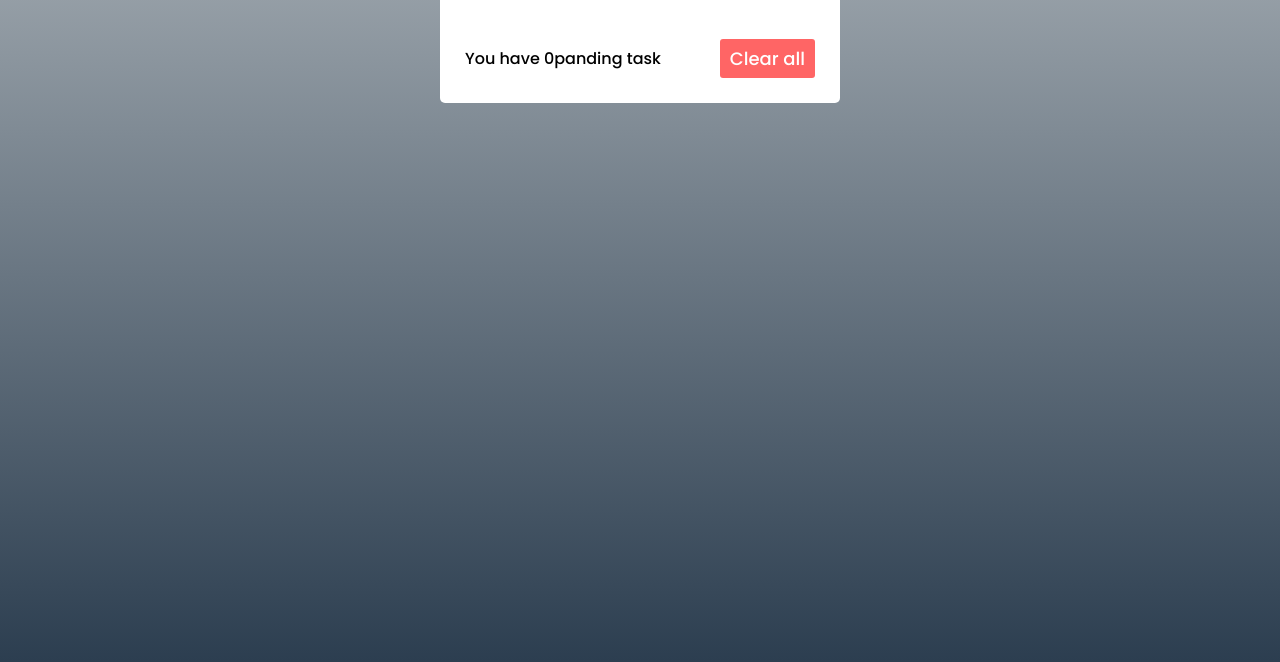
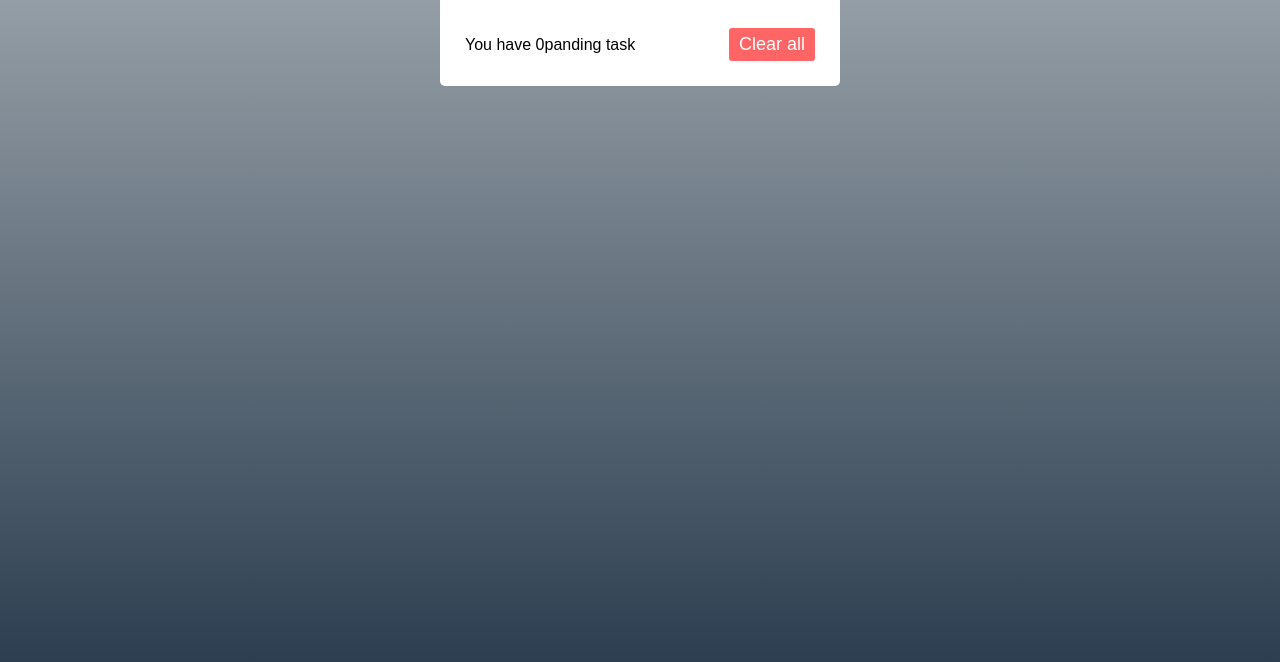
Before and after one commit to Prathamesh-More-prog/DevelopeTodotask, a plain HTML site: page index.html in a window 1280 px wide. Shown: the part 258-920 px from the top of the page. Drawn offline with Linux system fonts and the light colour scheme; no server answers.

Commit message:
Update style.css

```diff
--- a/style.css
+++ b/style.css
@@ -1,4 +1,4 @@
-@import url('https://fonts.googleapis.com/css2?family=Poppins:ital,wght@0,300;0,500;1,300;1,400&display=swap');
+
 
 *{
     margin: 0;
```
